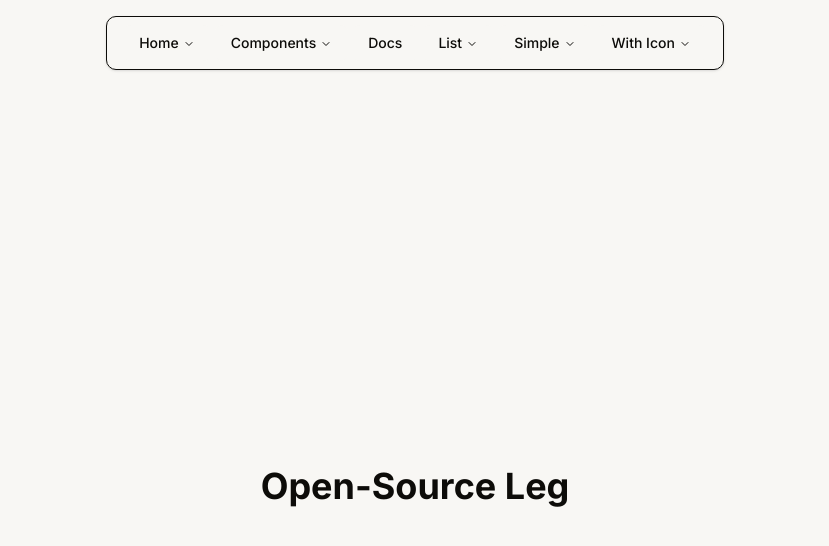
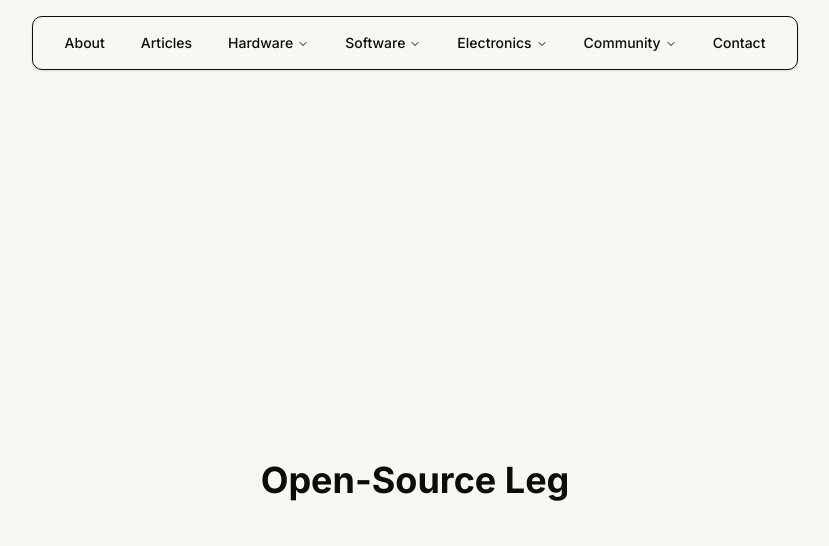
Before and after one commit to neurobionics/opensourceleg.org, a Next.js app: page / in a window 1280 px wide. Shown: the top 546 px of the page, without its empty margins (225-1054 px from the left). Built offline with nearby package versions, Linux system fonts and the light colour scheme.

Commit message:
feat: remove generic navbar items and add OSL pages

```diff
--- a/app/layout.tsx
+++ b/app/layout.tsx
@@ -21,7 +21,7 @@ export default function RootLayout({
   return (
     <html lang="en">
       <body
-        className={`${inter.variable} antialiased`}
+        className={`${inter.variable} antialiased pt-20`}
       >
         <Navbar />
         {children}
--- a/components/shared/navbar.tsx
+++ b/components/shared/navbar.tsx
@@ -2,7 +2,6 @@
 
 import * as React from "react"
 import Link from "next/link"
-import { CircleCheckIcon, CircleHelpIcon, CircleIcon } from "lucide-react"
 
 import {
   NavigationMenu,
@@ -13,183 +12,111 @@ import {
   NavigationMenuTrigger,
   navigationMenuTriggerStyle,
 } from "@/components/ui/navigation-menu"
-
-const components: { title: string; href: string; description: string }[] = [
-  {
-    title: "Alert Dialog",
-    href: "/docs/primitives/alert-dialog",
-    description:
-      "A modal dialog that interrupts the user with important content and expects a response.",
-  },
-  {
-    title: "Hover Card",
-    href: "/docs/primitives/hover-card",
-    description:
-      "For sighted users to preview content available behind a link.",
-  },
-  {
-    title: "Progress",
-    href: "/docs/primitives/progress",
-    description:
-      "Displays an indicator showing the completion progress of a task, typically displayed as a progress bar.",
-  },
-  {
-    title: "Scroll-area",
-    href: "/docs/primitives/scroll-area",
-    description: "Visually or semantically separates content.",
-  },
-  {
-    title: "Tabs",
-    href: "/docs/primitives/tabs",
-    description:
-      "A set of layered sections of content—known as tab panels—that are displayed one at a time.",
-  },
-  {
-    title: "Tooltip",
-    href: "/docs/primitives/tooltip",
-    description:
-      "A popup that displays information related to an element when the element receives keyboard focus or the mouse hovers over it.",
-  },
-]
+import { navigationConfig } from "@/lib/navigation"
 
 export default function Navbar() {
+  const [isVisible, setIsVisible] = React.useState(true)
+  const [lastScrollY, setLastScrollY] = React.useState(0)
+
+  React.useEffect(() => {
+    const controlNavbar = () => {
+      const currentScrollY = window.scrollY
+
+      // Show navbar when at top of page
+      if (currentScrollY < 10) {
+        setIsVisible(true)
+      }
+      // Hide when scrolling down, show when scrolling up
+      else if (currentScrollY > lastScrollY) {
+        setIsVisible(false)
+      } else {
+        setIsVisible(true)
+      }
+
+      setLastScrollY(currentScrollY)
+    }
+
+    // Add scroll event listener
+    window.addEventListener('scroll', controlNavbar)
+
+    // Cleanup
+    return () => window.removeEventListener('scroll', controlNavbar)
+  }, [lastScrollY])
+
   return (
-    <div className="flex justify-center w-full py-4">
+    <div className={`
+      fixed top-0 left-0 right-0 z-50
+      transition-transform duration-300 ease-in-out
+      ${isVisible ? 'translate-y-0' : '-translate-y-full'}
+    `}>
+      <div className="flex justify-center w-full py-4 bg-background/80 backdrop-blur-md">
         <div className="border border-border rounded-lg px-4 py-2 bg-card shadow-sm">
           <NavigationMenu viewport={false}>
             <NavigationMenuList>
-            <NavigationMenuItem>
-              <NavigationMenuTrigger>Home</NavigationMenuTrigger>
+              {navigationConfig.map((section) => (
+                <NavigationMenuItem key={section.title}>
+                  {section.type === 'link' ? (
+                    <NavigationMenuLink asChild className={navigationMenuTriggerStyle()}>
+                      <Link href={section.href!}>{section.title}</Link>
+                    </NavigationMenuLink>
+                  ) : (
+                    <>
+                      <NavigationMenuTrigger>{section.title}</NavigationMenuTrigger>
                       <NavigationMenuContent>
+                        {section.type === 'featured' && section.featured ? (
                           <ul className="grid gap-2 md:w-[400px] lg:w-[500px] lg:grid-cols-[.75fr_1fr]">
                             <li className="row-span-3">
                               <NavigationMenuLink asChild>
                                 <Link
                                   className="from-muted/50 to-muted flex h-full w-full flex-col justify-end rounded-md bg-linear-to-b p-6 no-underline outline-hidden select-none focus:shadow-md"
-                        href="/"
+                                  href={section.featured.href}
                                 >
                                   <div className="mt-4 mb-2 text-lg font-medium">
-                          shadcn/ui
+                                    {section.featured.title}
                                   </div>
                                   <p className="text-muted-foreground text-sm leading-tight">
-                          Beautifully designed components built with Tailwind CSS.
+                                    {section.featured.description}
                                   </p>
                                 </Link>
                               </NavigationMenuLink>
                             </li>
-                  <ListItem href="/docs" title="Introduction">
-                    Re-usable components built using Radix UI and Tailwind CSS.
-                  </ListItem>
-                  <ListItem href="/docs/installation" title="Installation">
-                    How to install dependencies and structure your app.
-                  </ListItem>
-                  <ListItem href="/docs/primitives/typography" title="Typography">
-                    Styles for headings, paragraphs, lists...etc
-                  </ListItem>
-                </ul>
-              </NavigationMenuContent>
-            </NavigationMenuItem>
-            <NavigationMenuItem>
-              <NavigationMenuTrigger>Components</NavigationMenuTrigger>
-              <NavigationMenuContent>
-                <ul className="grid w-[400px] gap-2 md:w-[500px] md:grid-cols-2 lg:w-[600px]">
-                  {components.map((component) => (
-                    <ListItem
-                      key={component.title}
-                      title={component.title}
-                      href={component.href}
-                    >
-                      {component.description}
+                            {section.items?.map((item) => (
+                              <ListItem key={item.title} href={item.href} title={item.title}>
+                                {item.description}
                               </ListItem>
                             ))}
                           </ul>
-              </NavigationMenuContent>
-            </NavigationMenuItem>
-            <NavigationMenuItem>
-              <NavigationMenuLink asChild className={navigationMenuTriggerStyle()}>
-                <Link href="/docs">Docs</Link>
-              </NavigationMenuLink>
-            </NavigationMenuItem>
-            <NavigationMenuItem>
-              <NavigationMenuTrigger>List</NavigationMenuTrigger>
-              <NavigationMenuContent>
-                <ul className="grid w-[300px] gap-4">
-                  <li>
+                        ) : section.type === 'dropdown' && section.items ? (
+                          <ul className={`grid ${
+                            section.items.length > 3
+                              ? 'gap-2 w-[400px] md:w-[500px] md:grid-cols-2 lg:w-[600px]'
+                              : 'gap-4 w-[300px]'
+                          }`}>
+                            {section.items.map((item) => (
+                              item.description ? (
+                                <ListItem key={item.title} href={item.href} title={item.title}>
+                                  {item.description}
+                                </ListItem>
+                              ) : (
+                                <li key={item.title}>
                                   <NavigationMenuLink asChild>
-                      <Link href="#">
-                        <div className="font-medium">Components</div>
-                        <div className="text-muted-foreground">
-                          Browse all components in the library.
-                        </div>
-                      </Link>
-                    </NavigationMenuLink>
-                    <NavigationMenuLink asChild>
-                      <Link href="#">
-                        <div className="font-medium">Documentation</div>
-                        <div className="text-muted-foreground">
-                          Learn how to use the library.
-                        </div>
-                      </Link>
-                    </NavigationMenuLink>
-                    <NavigationMenuLink asChild>
-                      <Link href="#">
-                        <div className="font-medium">Blog</div>
-                        <div className="text-muted-foreground">
-                          Read our latest blog posts.
-                        </div>
+                                    <Link href={item.href}>
+                                      <div className="font-medium">{item.title}</div>
                                     </Link>
                                   </NavigationMenuLink>
                                 </li>
+                              )
+                            ))}
                           </ul>
+                        ) : null}
                       </NavigationMenuContent>
+                    </>
+                  )}
                 </NavigationMenuItem>
-            <NavigationMenuItem>
-              <NavigationMenuTrigger>Simple</NavigationMenuTrigger>
-              <NavigationMenuContent>
-                <ul className="grid w-[200px] gap-4">
-                  <li>
-                    <NavigationMenuLink asChild>
-                      <Link href="#">Components</Link>
-                    </NavigationMenuLink>
-                    <NavigationMenuLink asChild>
-                      <Link href="#">Documentation</Link>
-                    </NavigationMenuLink>
-                    <NavigationMenuLink asChild>
-                      <Link href="#">Blocks</Link>
-                    </NavigationMenuLink>
-                  </li>
-                </ul>
-              </NavigationMenuContent>
-            </NavigationMenuItem>
-            <NavigationMenuItem>
-              <NavigationMenuTrigger>With Icon</NavigationMenuTrigger>
-              <NavigationMenuContent>
-                <ul className="grid w-[200px] gap-4">
-                  <li>
-                    <NavigationMenuLink asChild>
-                      <Link href="#" className="flex-row items-center gap-2">
-                        <CircleHelpIcon />
-                        Backlog
-                      </Link>
-                    </NavigationMenuLink>
-                    <NavigationMenuLink asChild>
-                      <Link href="#" className="flex-row items-center gap-2">
-                        <CircleIcon />
-                        To Do
-                      </Link>
-                    </NavigationMenuLink>
-                    <NavigationMenuLink asChild>
-                      <Link href="#" className="flex-row items-center gap-2">
-                        <CircleCheckIcon />
-                        Done
-                      </Link>
-                    </NavigationMenuLink>
-                  </li>
-                </ul>
-              </NavigationMenuContent>
-            </NavigationMenuItem>
+              ))}
             </NavigationMenuList>
           </NavigationMenu>
+        </div>
       </div>
     </div>
   )
--- a/components/ui/navigation-menu.tsx
+++ b/components/ui/navigation-menu.tsx
@@ -91,7 +91,7 @@ function NavigationMenuContent({
       data-slot="navigation-menu-content"
       className={cn(
         "data-[motion^=from-]:animate-in data-[motion^=to-]:animate-out data-[motion^=from-]:fade-in data-[motion^=to-]:fade-out data-[motion=from-end]:slide-in-from-right-52 data-[motion=from-start]:slide-in-from-left-52 data-[motion=to-end]:slide-out-to-right-52 data-[motion=to-start]:slide-out-to-left-52 top-0 left-0 w-full p-2 pr-2.5 md:absolute md:w-auto",
-        "group-data-[viewport=false]/navigation-menu:bg-popover group-data-[viewport=false]/navigation-menu:text-popover-foreground group-data-[viewport=false]/navigation-menu:data-[state=open]:animate-in group-data-[viewport=false]/navigation-menu:data-[state=closed]:animate-out group-data-[viewport=false]/navigation-menu:data-[state=closed]:zoom-out-95 group-data-[viewport=false]/navigation-menu:data-[state=open]:zoom-in-95 group-data-[viewport=false]/navigation-menu:data-[state=open]:fade-in-0 group-data-[viewport=false]/navigation-menu:data-[state=closed]:fade-out-0 group-data-[viewport=false]/navigation-menu:top-full group-data-[viewport=false]/navigation-menu:mt-4 group-data-[viewport=false]/navigation-menu:overflow-hidden group-data-[viewport=false]/navigation-menu:rounded-md group-data-[viewport=false]/navigation-menu:border group-data-[viewport=false]/navigation-menu:shadow group-data-[viewport=false]/navigation-menu:duration-200 **:data-[slot=navigation-menu-link]:focus:ring-0 **:data-[slot=navigation-menu-link]:focus:outline-none",
+        "group-data-[viewport=false]/navigation-menu:bg-popover group-data-[viewport=false]/navigation-menu:text-popover-foreground group-data-[viewport=false]/navigation-menu:data-[state=open]:animate-in group-data-[viewport=false]/navigation-menu:data-[state=closed]:animate-out group-data-[viewport=false]/navigation-menu:data-[state=closed]:zoom-out-95 group-data-[viewport=false]/navigation-menu:data-[state=open]:zoom-in-95 group-data-[viewport=false]/navigation-menu:data-[state=open]:fade-in-0 group-data-[viewport=false]/navigation-menu:data-[state=closed]:fade-out-0 group-data-[viewport=false]/navigation-menu:absolute group-data-[viewport=false]/navigation-menu:top-full group-data-[viewport=false]/navigation-menu:left-1/2 group-data-[viewport=false]/navigation-menu:-translate-x-1/2 group-data-[viewport=false]/navigation-menu:mt-4 group-data-[viewport=false]/navigation-menu:overflow-hidden group-data-[viewport=false]/navigation-menu:rounded-md group-data-[viewport=false]/navigation-menu:border group-data-[viewport=false]/navigation-menu:shadow group-data-[viewport=false]/navigation-menu:duration-200 **:data-[slot=navigation-menu-link]:focus:ring-0 **:data-[slot=navigation-menu-link]:focus:outline-none",
         className
       )}
       {...props}
--- /dev/null
+++ b/lib/navigation.ts
@@ -0,0 +1,145 @@
+export interface NavigationItem {
+  title: string
+  href: string
+  description?: string
+}
+
+export interface NavigationDropdown {
+  title: string
+  items: NavigationItem[]
+}
+
+export interface NavigationSection {
+  title: string
+  href?: string
+  type: 'link' | 'dropdown' | 'featured'
+  items?: NavigationItem[]
+  featured?: {
+    title: string
+    description: string
+    href: string
+  }
+}
+
+// Main navigation structure
+export const navigationConfig: NavigationSection[] = [
+  {
+    title: "About",
+    type: "link",
+    href: "/about"
+  },
+  {
+    title: "Articles",
+    type: "link",
+    href: "/articles"
+  },
+  {
+    title: "Hardware",
+    type: "featured",
+    featured: {
+      title: "Hardware",
+      description: "Designed to be easy to manufacture, assemble, and repair",
+      href: "/hardware"
+    },
+    items: [
+      {
+        title: "Getting Started",
+        href: "/hardware/getting-started",
+        description: "How to get started with our hardware"
+      },
+      {
+        title: "Downloads",
+        href: "/hardware/downloads",
+        description: "One stop shop for all things hardware"
+      },
+      {
+        title: "Tutorials",
+        href: "/hardware/tutorials",
+        description: "Step by step guides to build our hardware"
+      }
+    ]
+  },
+  {
+    title: "Software",
+    type: "featured",
+    featured: {
+      title: "Software",
+      description: "Designed to be easy to use, modify, and extend",
+      href: "/software"
+    },
+    items: [
+      {
+        title: "Getting Started",
+        href: "/software/getting-started",
+        description: "How to get started with our software"
+      },
+      {
+        title: "Downloads",
+        href: "/software/downloads",
+        description: "One stop shop for all things software"
+      },
+      {
+        title: "Tutorials",
+        href: "/software/tutorials",
+        description: "Step by step guides to use our software"
+      }
+    ]
+  },
+  {
+    title: "Electronics",
+    type: "featured",
+    featured: {
+      title: "Electronics",
+      description: "Designed to be easy to use and reliable",
+      href: "/electronics"
+    },
+    items: [
+      {
+        title: "Getting Started",
+        href: "/electronics/getting-started",
+        description: "How to get started with our electronics"
+      },
+      {
+        title: "Downloads",
+        href: "/electronics/downloads",
+        description: "One stop shop for all things electronics"
+      },
+      {
+        title: "Tutorials",
+        href: "/electronics/tutorials",
+        description: "Step by step guides to use our electronics"
+      }
+    ]
+  },
+  {
+    title: "Community",
+    type: "featured",
+    featured: {
+      title: "Forum",
+      description: "Join our community to get help, share your work, and get inspired",
+      href: "https://opensourceleg.discourse.group/"
+    },
+    items: [
+      {
+        title: "Governance",
+        href: "/governance",
+        description: "How we are governed and how you can get involved"
+      },
+      {
+        title: "Code of Conduct",
+        href: "/code-of-conduct",
+        description: "Our code of conduct for the community"
+      },
+      {
+        title: "License",
+        href: "/license",
+        description: "Our licenses for the various components of the project"
+      }
+    ]
+  },
+  {
+    title: "Contact",
+    type: "link",
+    href: "/contact"
+  }
+]
```
Also changed, not shown: public/logo/osl-vertical.svg (added). Lines whose indentation alone changed are shown as unchanged.
